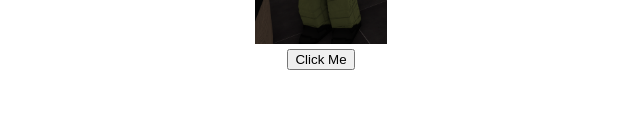
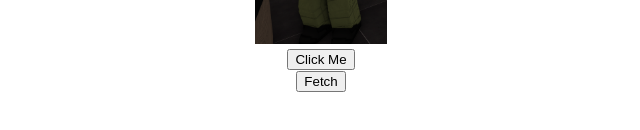
Before and after one commit to yinsont/TS-React-Test, a React (Create React App) app: page / in a window 1280 px wide. Shown: the part 364-494 px from the top of the page, without its empty margins (319-959 px from the left). Built offline with nearby package versions, Linux system fonts and the light colour scheme.

Commit message:
working fetch

```diff
--- a/src/App.tsx
+++ b/src/App.tsx
@@ -7,6 +7,7 @@ import Decrement from './components/Decrement';
 import Form from './components/Form';
 import FlipCard from './components/FlipCard';
 import ClickTest from './components/ClickTest';
+import Fetch from './components/Fetch';
 
 
 function App() {
@@ -50,6 +51,7 @@ function App() {
       <button onClick = {handleClick}>Click to check formData</button>
       <FlipCard/>
       <ClickTest/>
+      <Fetch/>
     </div>
   );
 }
--- /dev/null
+++ b/src/components/Fetch.tsx
@@ -0,0 +1,24 @@
+import React, {useState, useEffect} from 'react'
+
+interface Props {
+
+}
+
+const Fetch: React.FC<Props> = () => {
+
+    useEffect(() => {
+
+    }, [])
+    const handleClickEvent = () => {
+            fetch ('https://pokeapi.co/api/v2/pokemon/ditto')
+            .then(r => r.json())
+            .then(data => console.log(data))
+    }
+    return (
+        <div>
+            <button onClick={handleClickEvent}>Fetch</button>
+        </div>
+    )
+}
+
+export default Fetch
--- a/src/components/FlipCard.tsx
+++ b/src/components/FlipCard.tsx
@@ -1,6 +1,8 @@
 import React, { useState } from 'react';
 
-interface Props {}
+interface Props {
+
+}
 
 const FlipCard: React.FC<Props> = () => {
   const [isHovered, setIsHovered] = useState(false);
```
